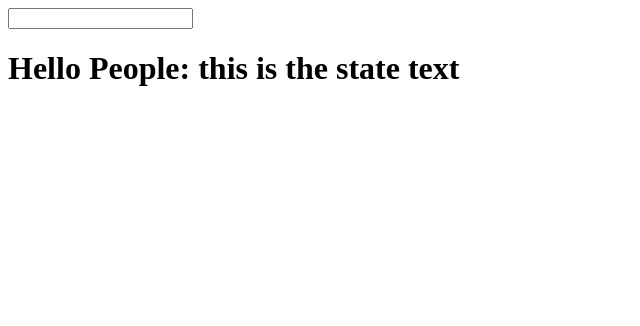
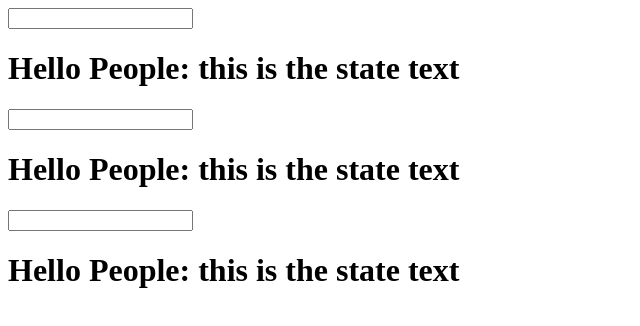
Before and after one commit to munens/getting-started-react, a React app: page / in a window 1280 px wide. Shown: the top 326 px of the page, without its empty margins (0-640 px from the left). Built offline with nearby package versions, Linux system fonts and the light colour scheme.

Commit message:
vid 6: passing state between components

```diff
--- a/App.js
+++ b/App.js
@@ -73,7 +73,7 @@
  */
 
 
-/* vid 5: */
+/* vid 5:
 
 import React from 'react';
 // What is state: a collection of values managed by the component itself:
@@ -104,3 +104,62 @@
 }
 
 export default App;
+
+ */
+
+/* vid 6: */
+
+import React from 'react';
+// What is state: a collection of values managed by the component itself:
+class App extends React.Component {
+
+    //create a constructor: Which is the context for this in the component:
+    constructor(){
+        super();
+
+        this.state = { txt : 'this is the state text',
+                       cat : 0 }
+
+        // whenever we want to bind the value that a function in our component to say an input field, or the
+        // value of something else then we do the following. You will remember that in the last video it is different.
+        this.update = this.update.bind(this);
+    }
+
+    //change the state:
+    update(e){
+        this.setState({txt: this.state.txt + e.target.value})
+    }
+
+    render(){
+        let txt = this.props.txt;
+        return (
+            <div>
+                {/* now we can pass on the state onto the Widget component. THis in the first case is simply the text,
+                    and in the second it is a method. */}
+                <Widget txt={this.state.txt} update={this.update} />
+
+                {/*Make more widgets!!*/}
+                <Widget txt={this.state.txt} update={this.update} />
+                <Widget txt={this.state.txt} update={this.update} />
+
+
+            </div>
+        );
+    };
+}
+
+//make a stateless Widget component to recieve the props passed on from the App component:
+const Widget = (props) => {
+    return (
+            <div>
+                {/* We have been passed the state from the App component as props that we can now use below.
+                    i).  we can call the method update that is in the App component (now whatever is written in
+                         this input field will call the update() method in the App component) and
+                    ii). we can use the txt that was passed down as props */}
+                <input type="text" onChange={props.update} />
+                <h1>Hello People: {props.txt}</h1>
+            </div>
+    );
+}
+
+export default App;
```
